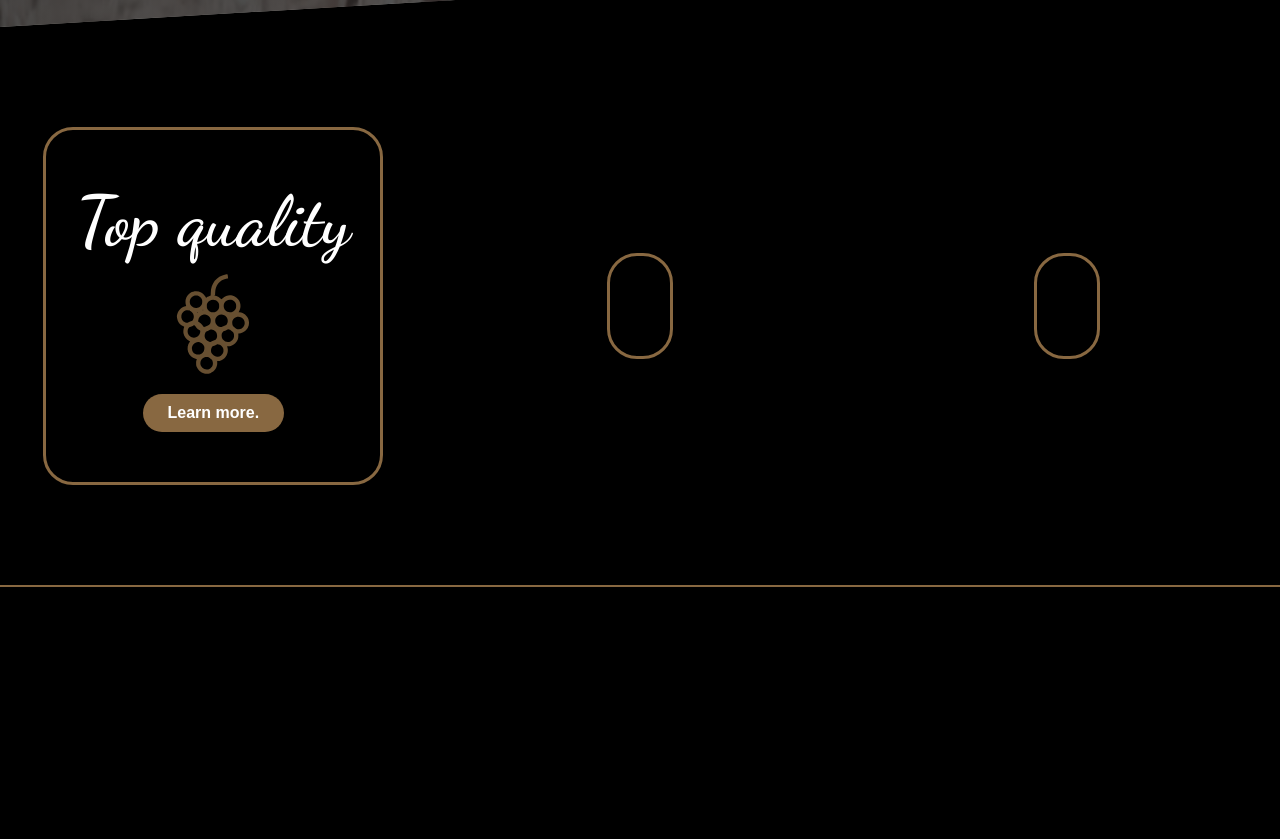
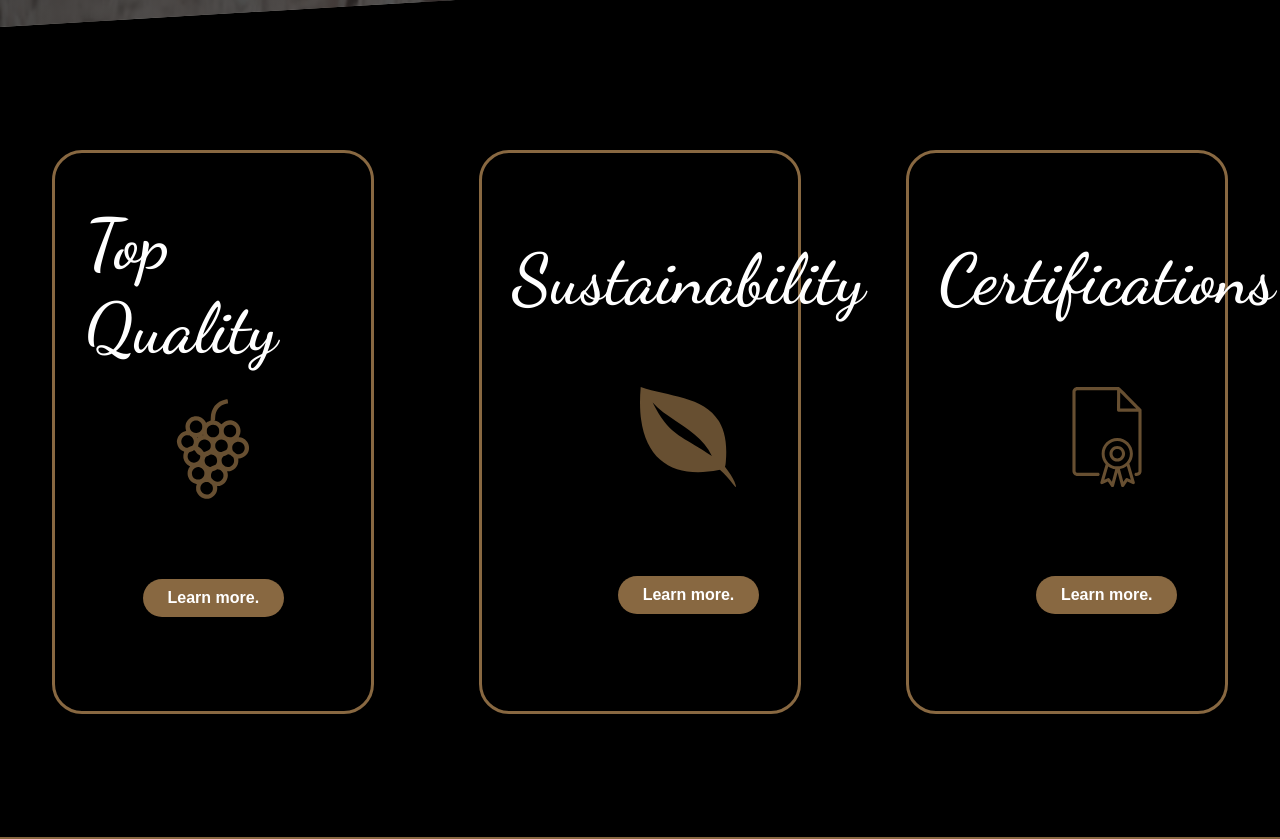
Before and after one commit to maciejwojtkowiak/lion-of-brabant, a website: page index.html in a window 1280 px wide. Shown: the part 851-1690 px from the top of the page. Before the commit the page ends 1438 px from the top, so only its background shows below. Drawn offline with Linux system fonts and the light colour scheme.

Commit message:
styled features section

```diff
--- a/index.html
+++ b/index.html
@@ -28,18 +28,22 @@
         <section class="section" id="section--2">
             <div class="features">
                 <div class="card">
-                    <h4 class="card__header">Top quality</h4>
-                    <img class="card__svg" src="svg/grapes-2-512.svg">
+                    <div class="card__header"><h4 >Top Quality</h4></div>
+                    <img class="card__svg" src="svg/grapes.svg">
                     <button class="card__modal-button">Learn more.</button>
 
                 </div>
 
                 <div class="card">
-
+                    <div class="card__header"><h4 >Sustainability </h4></div>
+                    <img class="card__svg" src="svg/leaf.svg">
+                    <button class="card__modal-button">Learn more.</button>
                 </div>
 
                 <div class="card">
-
+                    <div class="card__header"><h4 >Certifications</h4></div>
+                    <img class="card__svg" src="svg/certificate.svg">
+                    <button class="card__modal-button">Learn more.</button>
                 </div>
             </div>
 
--- a/scss/layouts/features.scss
+++ b/scss/layouts/features.scss
@@ -11,13 +11,18 @@
 }
 
 .card {
-    @include flexCenter;
-    flex-direction: column;
+    display: grid;
+    grid-template-columns: 1fr;
+    grid-template-rows: 1fr 1fr 1fr  ;
     background-color: black;
+    place-items: center;
     color: white;
     border: .3rem $light--brown solid;
     border-radius: 3rem;
     padding: 5rem 3rem 5rem 3rem;
+    height: 75%;
+    width: 60%;
+
 
     &__header {
         font-size: 7rem;
```
Also changed, not shown: scss/base.css, svg/certificate.svg (added), svg/grapes.svg (renamed from svg/grapes-2-512.svg), svg/leaf.svg (added), 1 other file.
